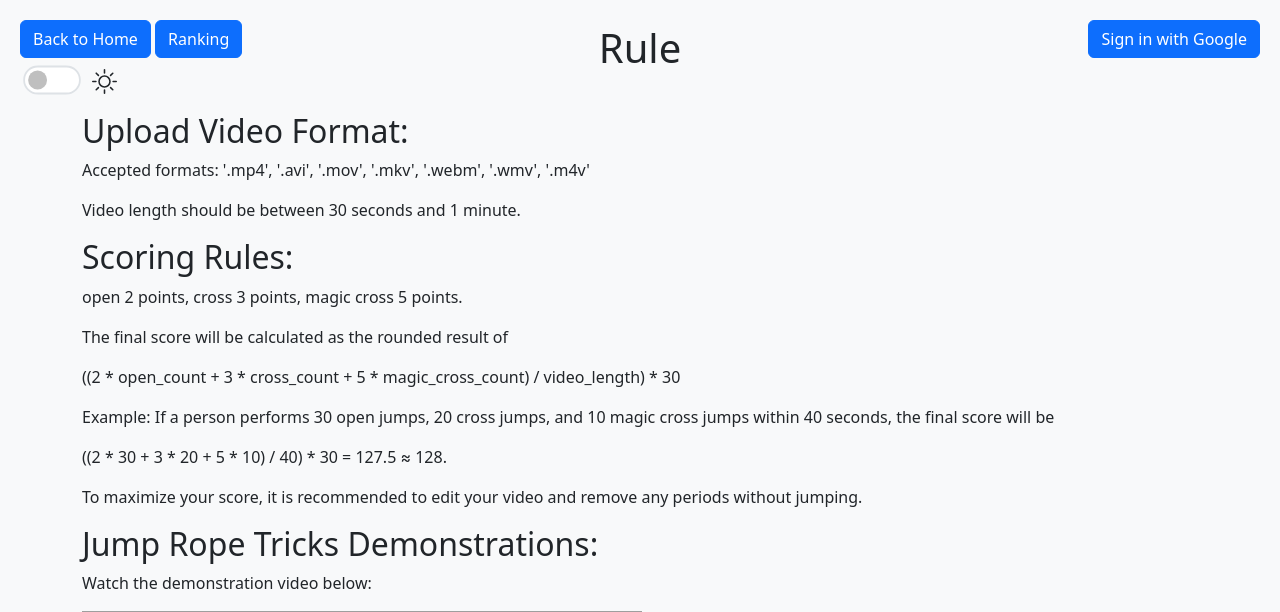
After one commit to moon-jam/Jump_rope, a Flask app: template templates/rule_no_user.html in a window 1280 px wide. The commit adds this page. Shown: the top 612 px of the page. Run offline with Flask 3, Linux system fonts and the light colour scheme; the template is opened without the code that fills it, so the values that code supplies are empty; some libraries are stand-ins or nearby versions; grey boxes are pictures that could not be loaded.

Commit message:
add rule & ranking btn in login page

```diff
--- a/app.py
+++ b/app.py
@@ -183,11 +183,18 @@ def ranking():
 
     video_file_formats = ['.mp4', '.avi', '.mov', '.mkv', '.webm', '.wmv', '.m4v']
 
-    return render_template('ranking.html', ranking=ranking_data, vid_User=vid_User_data, mail_name=mail_name_data, formats=video_file_formats)
+    if 'user' in session:
+        return render_template('ranking.html', ranking=ranking_data, vid_User=vid_User_data, mail_name=mail_name_data, formats=video_file_formats)
+    else:
+        return render_template('ranking_no_user.html', ranking=ranking_data, vid_User=vid_User_data, mail_name=mail_name_data, formats=video_file_formats)
 
 @app.route('/rule')
 def rule():
-    return render_template("rule.html")
+    if 'user' in session:
+        return render_template("rule.html")
+    else:
+        return render_template("rule_no_user.html")
+
 
 @app.route('/favicon.ico')
 def favicon():
--- a/templates/login.html
+++ b/templates/login.html
@@ -73,7 +73,7 @@
             <a class="bottom_btn btn btn-primary d-flex justify-content-center" href="/login">Sign in with Google</a>
 
             <div class="home-button">
-                <div class="form-check form-switch">
+                <div class="form-check form-switch ms-3 mt-5 me-5">
                     <input class="form-check-input" type="checkbox" id="lightSwitch"/>
                     <label class="form-check-label ms-3">
                         <svg xmlns="http://www.w3.org/2000/svg" width="25" height="25" fill="currentColor" class="bi bi-brightness-high" viewBox="0 0 16 16">
@@ -82,6 +82,10 @@
                     </label>
                 </div>
             </div>
+            <div class="home-button">
+                <a href="{{ url_for('ranking') }}" class="btn btn-primary">Ranking</a>
+                <a href="{{ url_for('rule') }}" class="btn btn-primary">Rule</a>
+            </div>
             <div class="login-button">
                 <a class="btn btn-primary align-middle" href="/login">Sign in with Google</a>
             </div>
--- /dev/null
+++ b/templates/rule_no_user.html
@@ -0,0 +1,82 @@
+<!DOCTYPE html>
+<html lang="en">
+<head>
+    <title>Rule</title>
+    <link rel="stylesheet" href="{{ url_for('static', filename='css/bootstrap.min.css') }}">
+    <link rel="stylesheet" href="{{ url_for('static', filename='css/switch.css') }}" />
+    <link rel="shortcut icon" href="{{ url_for('static', filename='favicon.ico') }}">
+    <link rel="icon" href="{{ url_for('static', filename='favicon.ico') }}">
+    <style>
+        .table-hover tbody tr:hover {
+            background-color: #f5f5f5;
+        }
+        .header {
+            text-align: center;
+            margin-bottom: 40px;
+        }
+        .login-button {
+            position: absolute;
+            top: 20px;
+            right: 20px;
+        }
+        .home-button {
+            position: absolute;
+            top: 20px;
+            left: 20px;
+        }
+    </style>
+</head>
+<!--
+<div class = "fixed-bottom ml-3 mb-3">
+    <script type="text/javascript"> //<![CDATA[
+        var tlJsHost = ((window.location.protocol == "https:") ? "https://secure.trust-provider.com/" : "http://www.trustlogo.com/");
+        document.write(unescape("%3Cscript src='" + tlJsHost + "trustlogo/javascript/trustlogo.js' type='text/javascript'%3E%3C/script%3E"));
+        //]]></script>
+        <script language="JavaScript" type="text/javascript">
+            TrustLogo("https://www.positivessl.com/images/seals/positivessl_trust_seal_sm_124x32.png", "POSDV", "none");
+        </script>
+    </script>
+</div>
+//-->
+<body>
+    <div class="container mt-4">
+        <div class="header">
+            <h1>Rule</h1>
+            <div class="login-button">
+                <a class="bottom_btn btn btn-primary d-flex justify-content-center" href="/login">Sign in with Google</a>
+            </div>
+            <div class="home-button">
+                <div class="form-check form-switch ms-3 mt-5 me-5">
+                    <input class="form-check-input" type="checkbox" id="lightSwitch"/>
+                    <label class="form-check-label ms-3">
+                        <svg xmlns="http://www.w3.org/2000/svg" width="25" height="25" fill="currentColor" class="bi bi-brightness-high" viewBox="0 0 16 16">
+                            <path d="M8 11a3 3 0 1 1 0-6 3 3 0 0 1 0 6zm0 1a4 4 0 1 0 0-8 4 4 0 0 0 0 8zM8 0a.5.5 0 0 1 .5.5v2a.5.5 0 0 1-1 0v-2A.5.5 0 0 1 8 0zm0 13a.5.5 0 0 1 .5.5v2a.5.5 0 0 1-1 0v-2A.5.5 0 0 1 8 13zm8-5a.5.5 0 0 1-.5.5h-2a.5.5 0 0 1 0-1h2a.5.5 0 0 1 .5.5zM3 8a.5.5 0 0 1-.5.5h-2a.5.5 0 0 1 0-1h2A.5.5 0 0 1 3 8zm10.657-5.657a.5.5 0 0 1 0 .707l-1.414 1.415a.5.5 0 1 1-.707-.708l1.414-1.414a.5.5 0 0 1 .707 0zm-9.193 9.193a.5.5 0 0 1 0 .707L3.05 13.657a.5.5 0 0 1-.707-.707l1.414-1.414a.5.5 0 0 1 .707 0zm9.193 2.121a.5.5 0 0 1-.707 0l-1.414-1.414a.5.5 0 0 1 .707-.707l1.414 1.414a.5.5 0 0 1 0 .707zM4.464 4.465a.5.5 0 0 1-.707 0L2.343 3.05a.5.5 0 1 1 .707-.707l1.414 1.414a.5.5 0 0 1 0 .708z"/>
+                        </svg>
+                    </label>
+                </div>
+            </div>
+            <div class="home-button">
+                <a href="/" class="btn btn-primary">Back to Home</a>
+                <a href="{{ url_for('ranking') }}" class="btn btn-primary">Ranking</a>
+            </div>
+        </div>
+
+        <h2>Upload Video Format:</h2>
+        <p>Accepted formats: '.mp4', '.avi', '.mov', '.mkv', '.webm', '.wmv', '.m4v'</p>
+        <p>Video length should be between 30 seconds and 1 minute.</p>
+
+        <h2>Scoring Rules:</h2>
+        <p>open 2 points, cross 3 points, magic cross 5 points.</p>
+        <p>The final score will be calculated as the rounded result of</p>
+        <p>((2 * open_count + 3 * cross_count + 5 * magic_cross_count) / video_length) * 30</p>
+        <p>Example: If a person performs 30 open jumps, 20 cross jumps, and 10 magic cross jumps within 40 seconds, the final score will be</p>
+        <p>((2 * 30 + 3 * 20 + 5 * 10) / 40) * 30 = 127.5 ≈ 128.</p>
+        <p>To maximize your score, it is recommended to edit your video and remove any periods without jumping.</p>
+
+        <h2>Jump Rope Tricks Demonstrations:</h2>
+        <p>Watch the demonstration video below:</p>
+        <iframe width="560" height="315" src="https://www.youtube.com/embed/your_youtube_video_id" frameborder="0" allowfullscreen></iframe>
+    </div>
+    <script src="{{ url_for('static', filename='js/switch.js') }}"></script>
+</body>
+</html>
```
Also changed, not shown: templates/ranking_no_user.html (added, +98 -0 lines).
